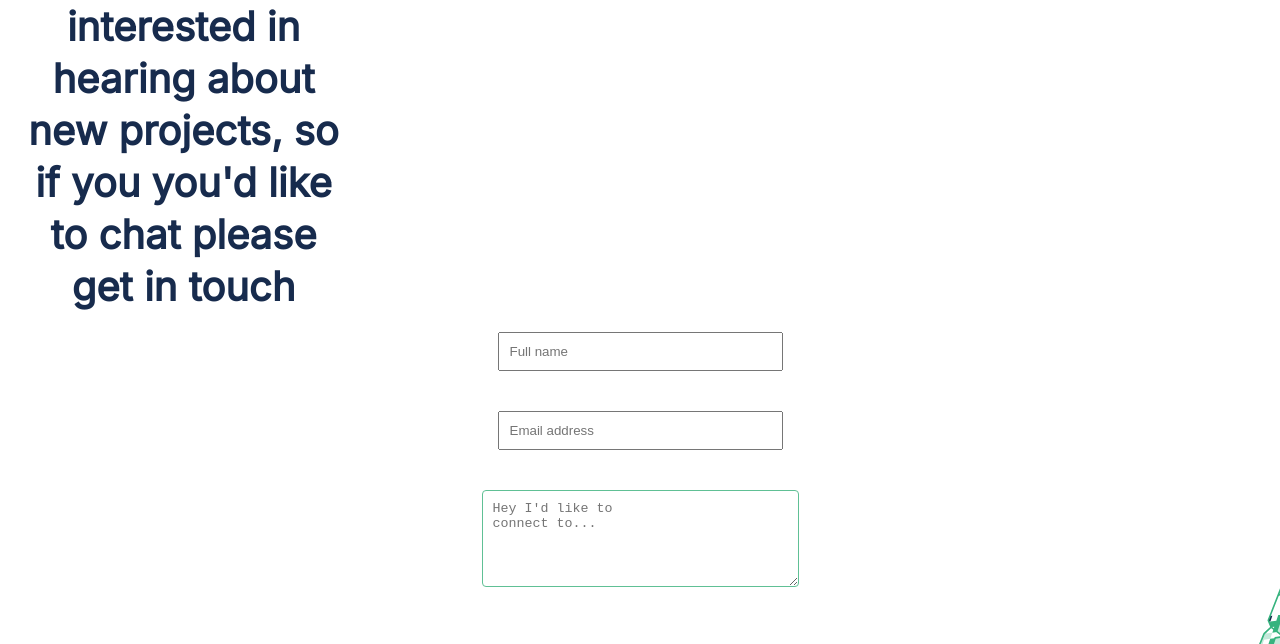
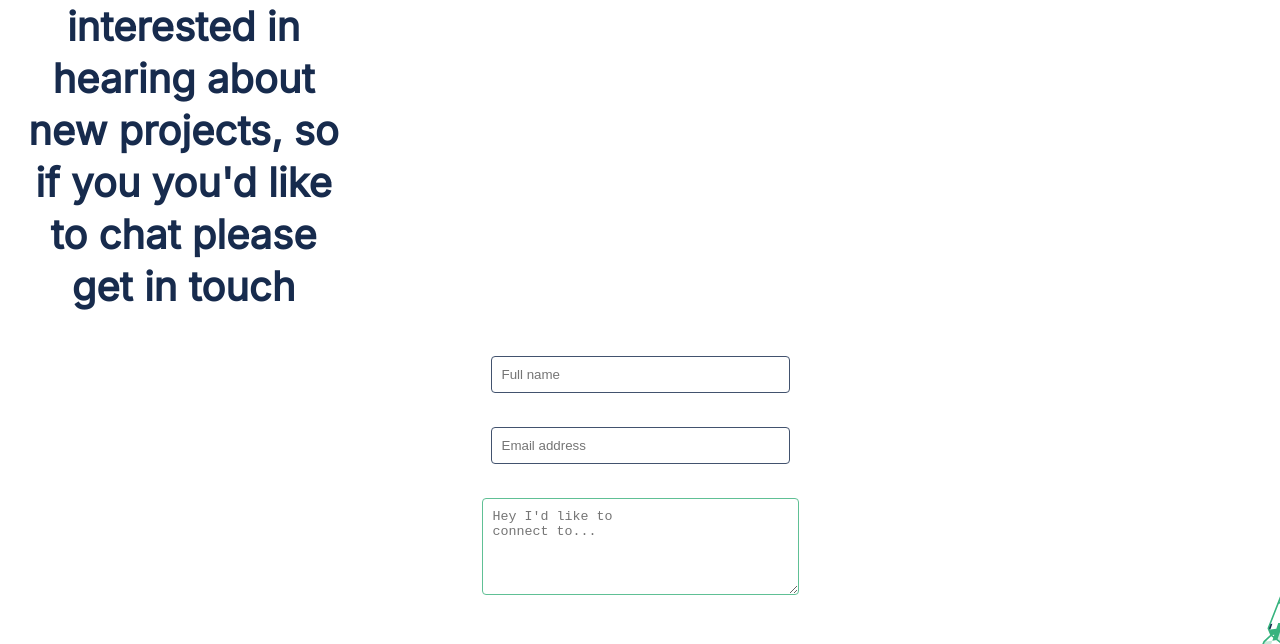
Before and after one commit to AbdulSalamAbro/portfoliowebsite, a website: page index.html in a window 1280 px wide. Shown: the part 7514-8158 px from the top of the page. Drawn offline with Linux system fonts and the light colour scheme.

Commit message:
updated form input field and its border color

```diff
--- a/index.html
+++ b/index.html
@@ -260,9 +260,9 @@
         <p>I'm always interested in hearing about new projects, so if you you'd like to chat please get in touch</p>
         <div class="inputs">
             <form class="contact" action="https://formspree.io/f/mgebgadd" method="post">
-                <input class="form1" type="text" id="name" type="text" placeholder="Full name" maxlength="30"   required ><br>
-                <input class="form2" name="Email" id="email" type="email" placeholder="Email address"   required><br>
-                <textarea class="text_form" name="textarea" id="textarea" placeholder="Hey I'd like to connect to..." maxlength="500" rows="5"  required></textarea><br>
+                <input  type="text" id="name" type="text" placeholder="Full name" maxlength="30"   required >
+                <input  name="Email" id="email" type="email" placeholder="Email address"   required>
+                <textarea name="textarea" id="textarea" placeholder="Hey I'd like to connect to..." maxlength="500" rows="5"  required></textarea><br>
                 <button class="greenbtn" type="submit" class="greenbtn">Get in touch</button>
                 <span>abdussalamabro@gmail.com</span>
             </form>
--- a/styles.css
+++ b/styles.css
@@ -324,10 +324,13 @@ form {
 
 form input {
   padding: 10px;
-  padding-right: 94px;
+  padding-right: 110px;
   margin-left: auto;
   margin-right: auto;
   color: #42526e;
+  margin-top: 24px;
+  border: 1px solid #42526e;
+  border-radius: 4px;
 }
 
 form textarea {
@@ -338,6 +341,7 @@ form textarea {
   color: #42526e;
   border: 1px solid #60c095;
   border-radius: 4px;
+  margin-top: 24px;
 }
 
 #footer-line {
```
